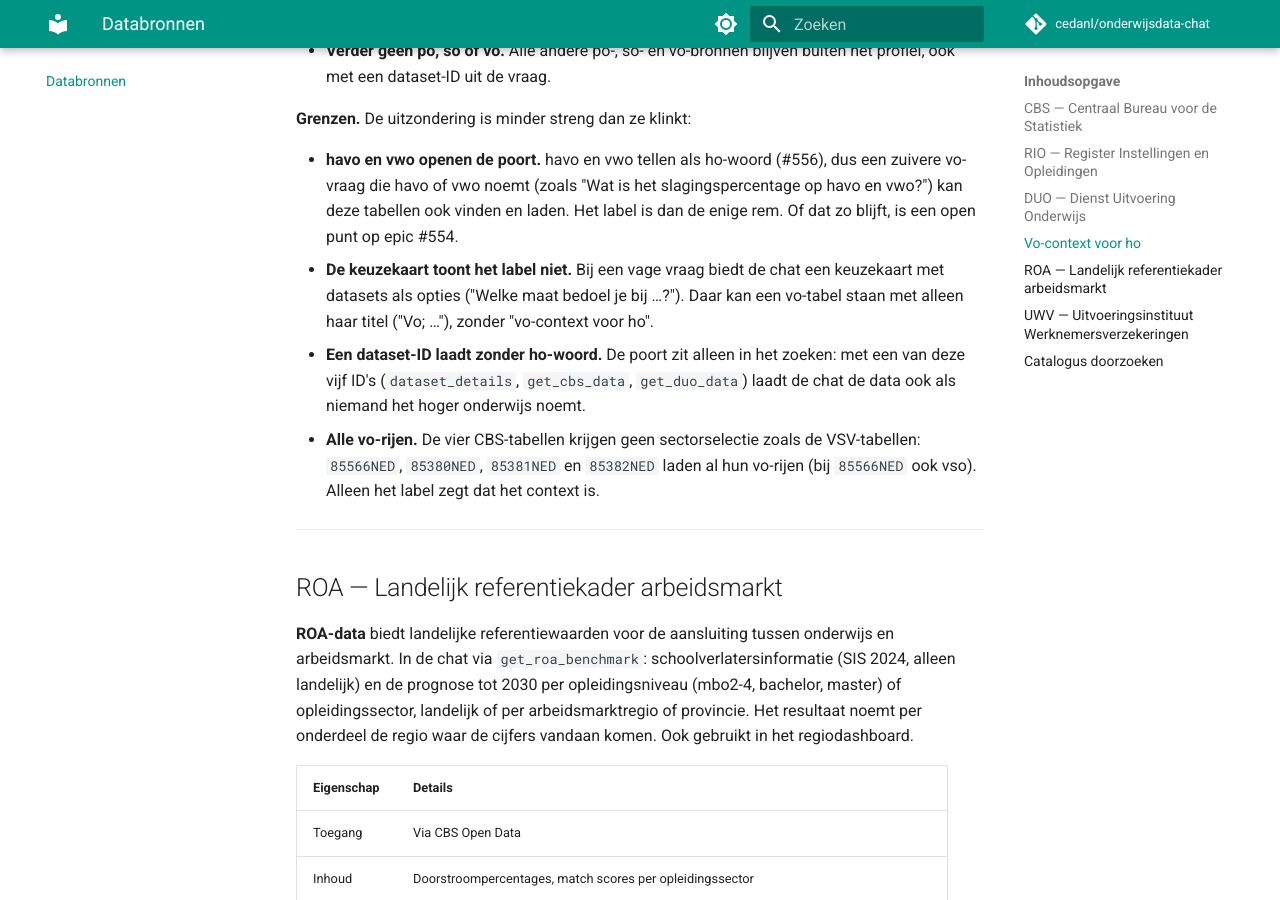
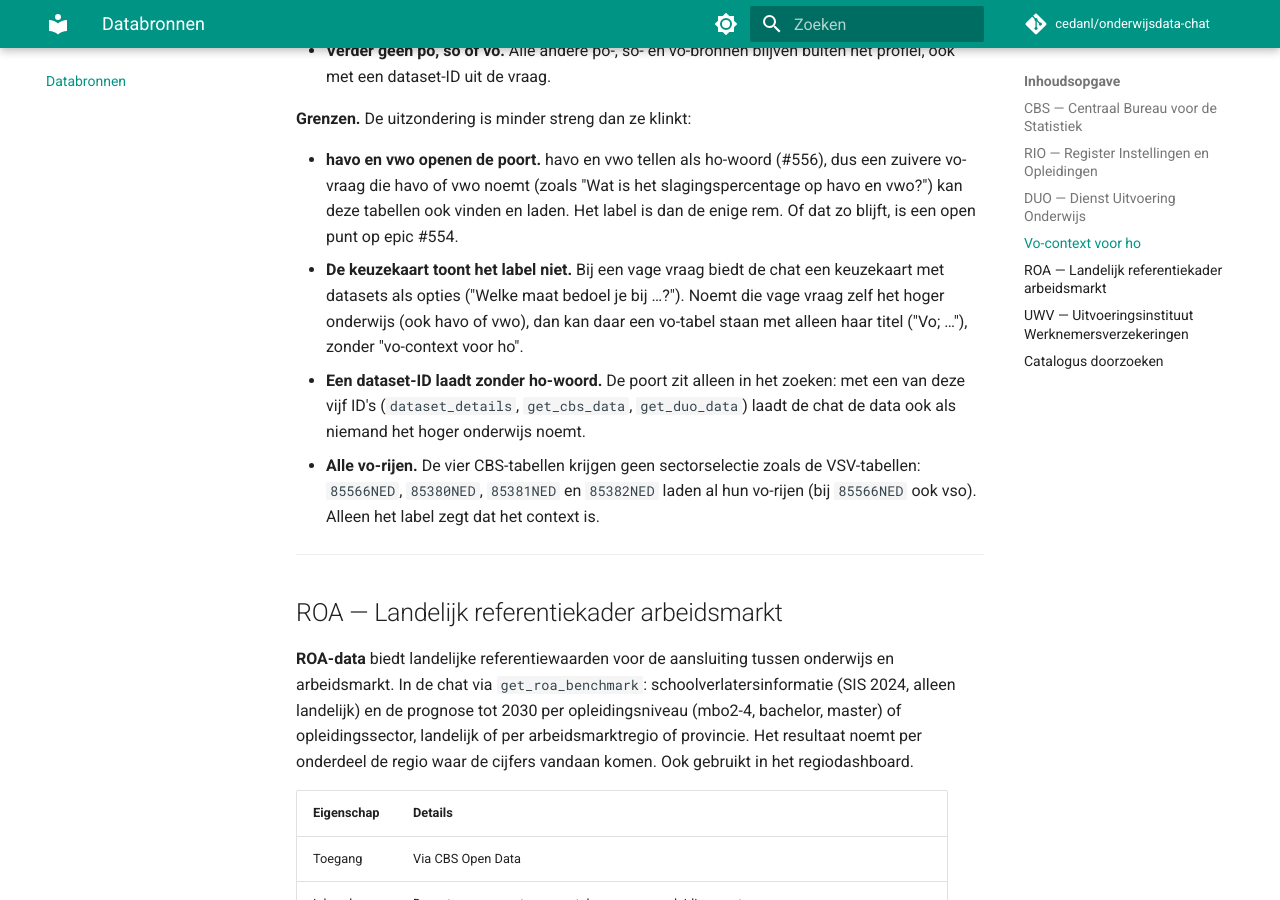
Before and after one commit to cedanl/onderwijsdata-chat, an MkDocs documentation site: the page built from docs/databronnen.md, in a window 1280 px wide and 900 px high, scrolled down 3512 px. Built offline with MkDocs 1.6.1 and Material for MkDocs 9.7.7, drawn with Linux system fonts in a browser that asks for light colours; comment, search, counter and statistics services are not loaded.

Commit message:
docs(scope): state precisely where the vo-context gate looks
The CLAUDE.md summary now says the gate checks the model's search term,
not the user's question. The older changelog scope entry no longer lists
voprognoses as unreachable, and the maat-card limit only applies when the
vague question itself names ho.

Refs #560

Co-Authored-By: Claude Opus 5.5 <noreply@anthropic.com>
Claude-Session: https://claude.ai/code/session_015WfVCrdUqXGspkNS4kWZzQ

```diff
--- a/docs/databronnen.md
+++ b/docs/databronnen.md
@@ -98,7 +98,7 @@ De chat werkt voor mbo, hbo en wo; po, so en vo vallen buiten het profiel. Daaro
 **Grenzen.** De uitzondering is minder streng dan ze klinkt:
 
 - **havo en vwo openen de poort.** havo en vwo tellen als ho-woord (#556), dus een zuivere vo-vraag die havo of vwo noemt (zoals "Wat is het slagingspercentage op havo en vwo?") kan deze tabellen ook vinden en laden. Het label is dan de enige rem. Of dat zo blijft, is een open punt op epic #554.
-- **De keuzekaart toont het label niet.** Bij een vage vraag biedt de chat een keuzekaart met datasets als opties ("Welke maat bedoel je bij …?"). Daar kan een vo-tabel staan met alleen haar titel ("Vo; …"), zonder "vo-context voor ho".
+- **De keuzekaart toont het label niet.** Bij een vage vraag biedt de chat een keuzekaart met datasets als opties ("Welke maat bedoel je bij …?"). Noemt die vage vraag zelf het hoger onderwijs (ook havo of vwo), dan kan daar een vo-tabel staan met alleen haar titel ("Vo; …"), zonder "vo-context voor ho".
 - **Een dataset-ID laadt zonder ho-woord.** De poort zit alleen in het zoeken: met een van deze vijf ID's (`dataset_details`, `get_cbs_data`, `get_duo_data`) laadt de chat de data ook als niemand het hoger onderwijs noemt.
 - **Alle vo-rijen.** De vier CBS-tabellen krijgen geen sectorselectie zoals de VSV-tabellen: `85566NED`, `85380NED`, `85381NED` en `85382NED` laden al hun vo-rijen (bij `85566NED` ook vso). Alleen het label zegt dat het context is.
 
```
Also changed, not shown: CHANGELOG.md (+2 -2 lines), CLAUDE.md (+1 -1 lines), docs/tools.md (+1 -1 lines).
